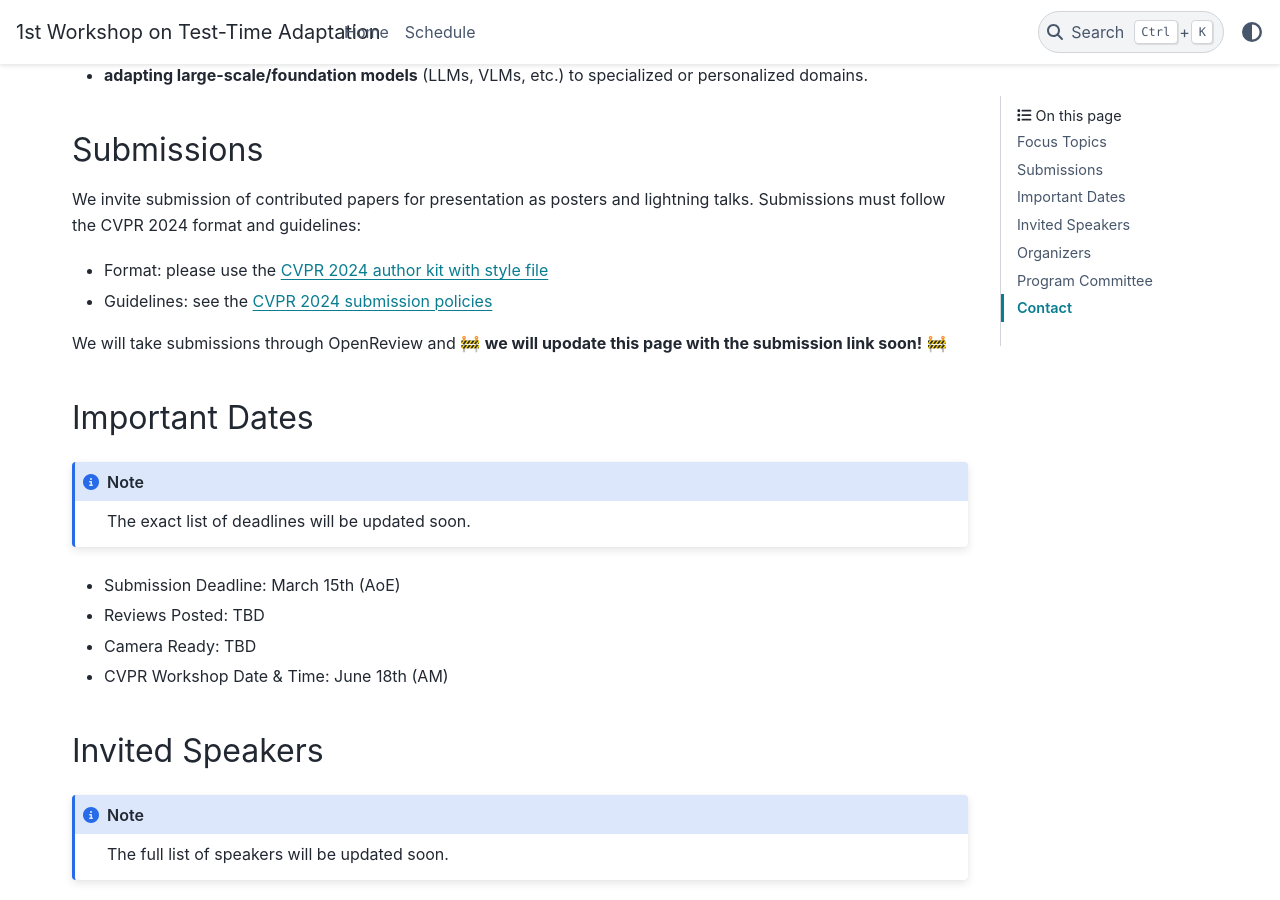
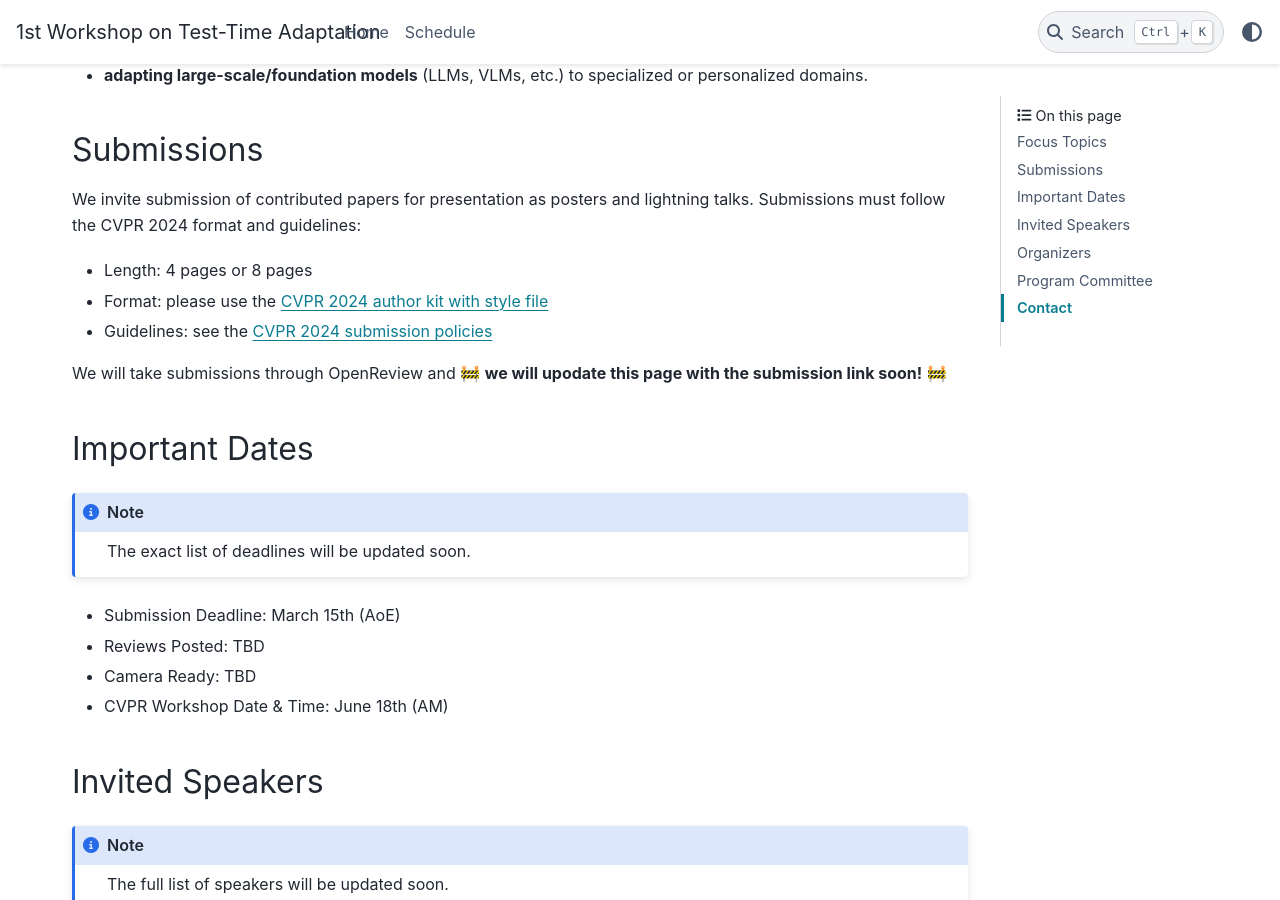
Before and after one commit to tta-icml2025/tta-icml2025.github.io, a Sphinx documentation site: the page built from docs/source/index.rst, in a window 1280 px wide and 900 px high, scrolled down 1288 px. Built offline with Sphinx 7.4.7 and the PyData theme 0.15.4, drawn with Linux system fonts in a browser that asks for light colours.

Commit message:
submissions: set page limit (4 or 8)

```diff
--- a/docs/source/index.rst
+++ b/docs/source/index.rst
@@ -32,6 +32,7 @@ Submissions
 We invite submission of contributed papers for presentation as posters and lightning talks.
 Submissions must follow the CVPR 2024 format and guidelines:
 
+- Length: 4 pages or 8 pages
 - Format: please use the `CVPR 2024 author kit with style file`_
 - Guidelines: see the `CVPR 2024 submission policies`_
 
```
